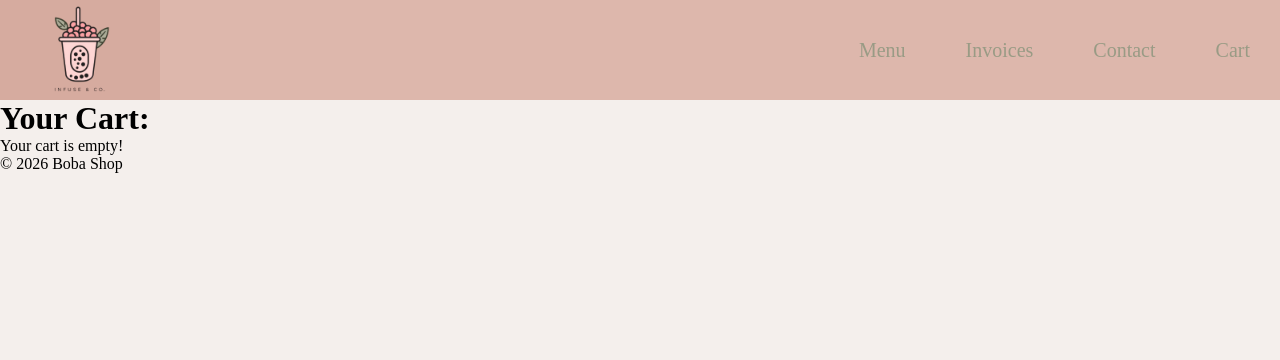
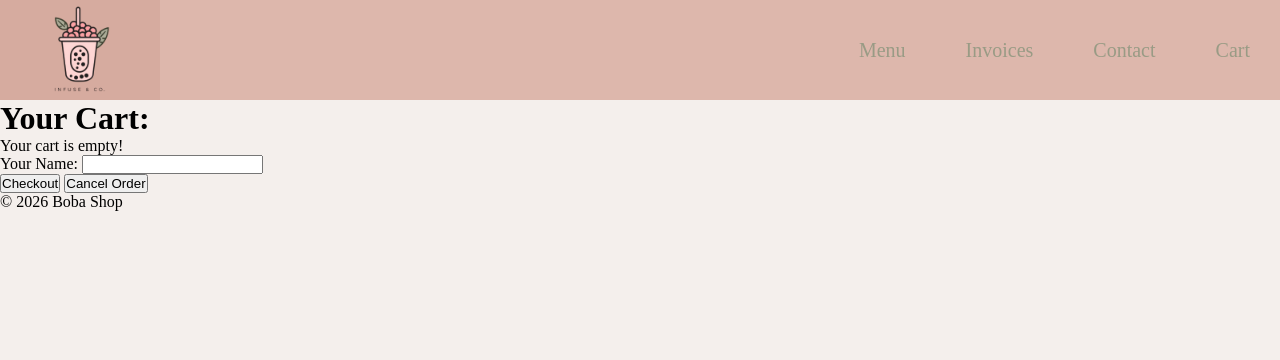
Before and after one commit to SaanviS02/Infuse-Co-csc-internal, a Flask app: page /cart_display in a window 1280 px wide. Shown: the top 360 px of the page. Run offline with Flask 3, Linux system fonts and the light colour scheme.

Commit message:
Sprint 1 - Cart done

```diff
--- a/app.py
+++ b/app.py
@@ -3,6 +3,17 @@ from flask import Flask, render_template, request, redirect, url_for, session, f
 
 app = Flask(__name__)
 app.secret_key = 'WinnerWinnerChickenDinner'
+
+@app.route('/clear_cart')
+def clear_cart():
+    session.pop('cart', None)
+    return redirect(url_for('cart_display'))
+
+# Calculate's total price based on the cart (drink prices AND topping prices)
+def calculate_total(cart):
+    total = sum(item['price'] * item['quantity'] for item in cart.values())
+    total += sum(item['topping_price'] * item['quantity'] for item in cart.values())
+    return total
 
 @app.route('/')
 def index():
@@ -29,17 +40,34 @@ def contact():
 @app.route('/cart_display')
 def cart_display():
     cart = session.get('cart', {})
-    return render_template('cart_display.html', cart=cart)
+    total = calculate_total(cart)
+    return render_template('cart_display.html', cart=cart, total=total)
 
 @app.route('/select_addon', methods=['POST'])
 def select_addon():
     cart = session.get('cart', {}) # Get cart form session or start a new one
+
+    with open('data/menu.json') as file:
+        menu_data = json.load(file)
+
+    with open('data/addons.json') as file:
+        addons = json.load(file)
 
     # Get the selected drink name, toppings, sugar and ice level
     item_name = request.form.get('item_name')
     toppings = request.form.get('toppings')
     sugar_level = request.form.get('sugar_level')
     ice_level = request.form.get('ice_level')
+
+    # Look up the drink's price by searching each drink category (eg: fruit tea, milk tea etc)
+    drink_price = None
+    for category, items in menu_data.items():
+        if item_name in items:
+            drink_price = items[item_name]['price']
+            break
+
+    # Look up the chosen topping's price (0 if no topping matched)
+    topping_price = addons['toppings'].get(toppings, {}).get('price', 0)
 
     cart_key = f"{item_name} | {toppings} | {sugar_level} | {ice_level}" # allows users to order the same drink but with different addons selected
 
@@ -48,7 +76,9 @@ def select_addon():
     else:
         cart[cart_key] = {
             'item_name': item_name,
+            'price': drink_price,
             'toppings': toppings,
+            'topping_price': topping_price,
             'sugar_level': sugar_level,
             'ice_level': ice_level,
             'quantity': 1
@@ -58,5 +88,50 @@ def select_addon():
     session.modified = True # Make Flask also save it
     return redirect(url_for('cart_display'))
 
+@app.route('/remove_from_cart/<item>')
+def remove_from_cart(item):
+    cart = session.get('cart', {})
+
+    if item in cart:
+        del cart[item]
+        session['cart'] = cart
+        session.modified = True
+        flash("Removed item from cart.")
+    else:
+        flash("Item not found in cart")
+
+    return redirect(url_for('cart_display'))
+
+    # Checkout cart
+@app.route('/checkout', methods=['POST'])
+def checkout():
+    # 1. Validate customer name
+    customer_name = request.form['customer_name'].strip().title()
+
+    # Check if a customer name has been entered
+    if not customer_name:
+        flash("Customer name is required")
+        return redirect(url_for('cart_display'))
+
+    # 2. Get cart
+    cart = session.get('cart', {})
+
+    # 3. Check that the cart is not empty
+    if not cart:
+        flash('Your cart is empty')
+        return redirect(url_for('cart_display'))
+
+    session.pop('cart', None)
+    session.modified = True
+    flash(f"Thank you {customer_name}, your order has been placed!")
+    return redirect(url_for('cart_display'))
+
+@app.route('/cancel_order', methods=['POST'])
+def cancel_order():
+    session.pop('cart', None)
+    session.modified = True
+    flash("Order Cancelled. Your cart has been emptied.")
+    return redirect(url_for('cart_display'))
+
 if __name__ == '__main__':
     app.run(debug=True)
--- a/templates/cart_display.html
+++ b/templates/cart_display.html
@@ -4,20 +4,48 @@
 
 {% block content %}
     <body>
+        {% with messages = get_flashed_messages() %}
+            {% if messages %}
+                <ul class="flashes">
+                    {% for message in messages %}
+                        <li>{{ message }}</li>
+                    {% endfor %}
+                </ul>
+            {% endif %}
+        {% endwith %}
+
         <h1>Your Cart:</h1>
             {% if cart %}
                 <ul>
-                {% for item_name, details in cart.items() %}
+                {% for cart_key, details in cart.items() %}
                     <li>
                         <strong>{{ item_name }}</strong><br>
                         Toppings: {{ details['toppings'] }}<br>
                         Sugar Level: {{ details['sugar_level'] }}<br>
-                        Ice Level: {{ details['ice_level'] }}
+                        Ice Level: {{ details['ice_level'] }}<br>
+                        Drink price: ${{ '%.2f' % details['price'] }}<br>
+                        Topping price: ${{ '%.2f' % details['topping_price'] }}<br>
+                        <strong>Drink total: ${{ '%.2f' % ((details['price'] + details['topping_price']) * details['quantity']) }}</strong>
+                         <a href="{{ url_for('remove_from_cart', item=cart_key) }}">[Remove]</a>
                     </li>
                 {% endfor %}
                 </ul>
+
+                <h4>Cart Total: ${{ '%.2f' % total }}</h4>
+
             {% else %}
                 <p>Your cart is empty!</p>
             {% endif %}
+
+            <form action="{{ url_for('checkout') }}" method="post">
+                <label for="customer_name_checkout">Your Name:</label>
+                <input type="text" name="customer_name" id="customer_name_checkout" required>
+
+                <div class="checkout_cancel_buttons">
+                    <button type="submit">Checkout</button>
+                    <button type="submit" formaction="{{ url_for('cancel_order') }}" formnovalidate onclick="return confirm('Are you sure you want to cancel?')">Cancel Order</button>
+                </div>
+            </form>
+
     </body>
 {% endblock %}
--- a/templates/menu.html
+++ b/templates/menu.html
@@ -48,7 +48,7 @@
                                             <legend>Topping Options:</legend>
                                             <select name="toppings" id="toppings-{{ name | replace(' ', '-') }}">
                                                 {% for topping_name, topping_details in toppings.items() %}
-                                                <option value="{{ topping_name }}">{{ topping_name }} - ${{ details['price'] }}</option>
+                                                <option value="{{ topping_name }}">{{ topping_name }} - ${{ topping_details['price'] }}</option>
                                                 {% endfor %}
                                             </select>
                                         </fieldset>
```
Also changed, not shown: data/addons.json (+5 -5 lines).
